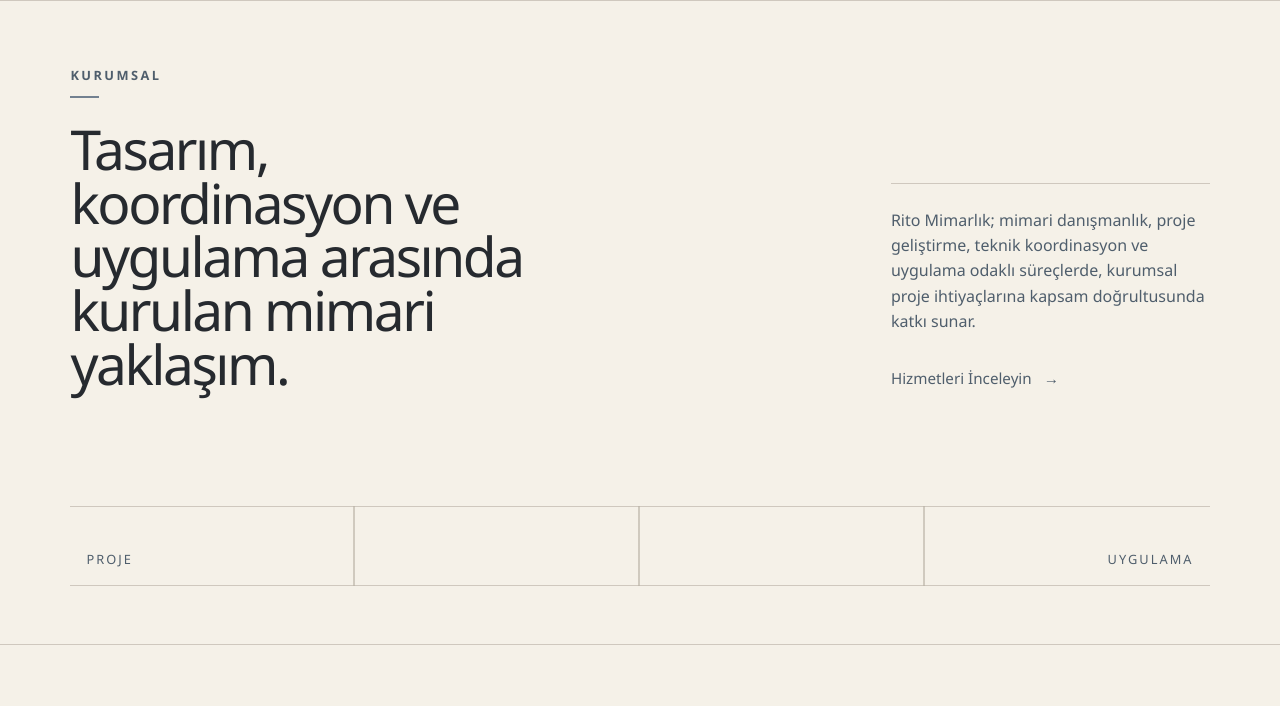
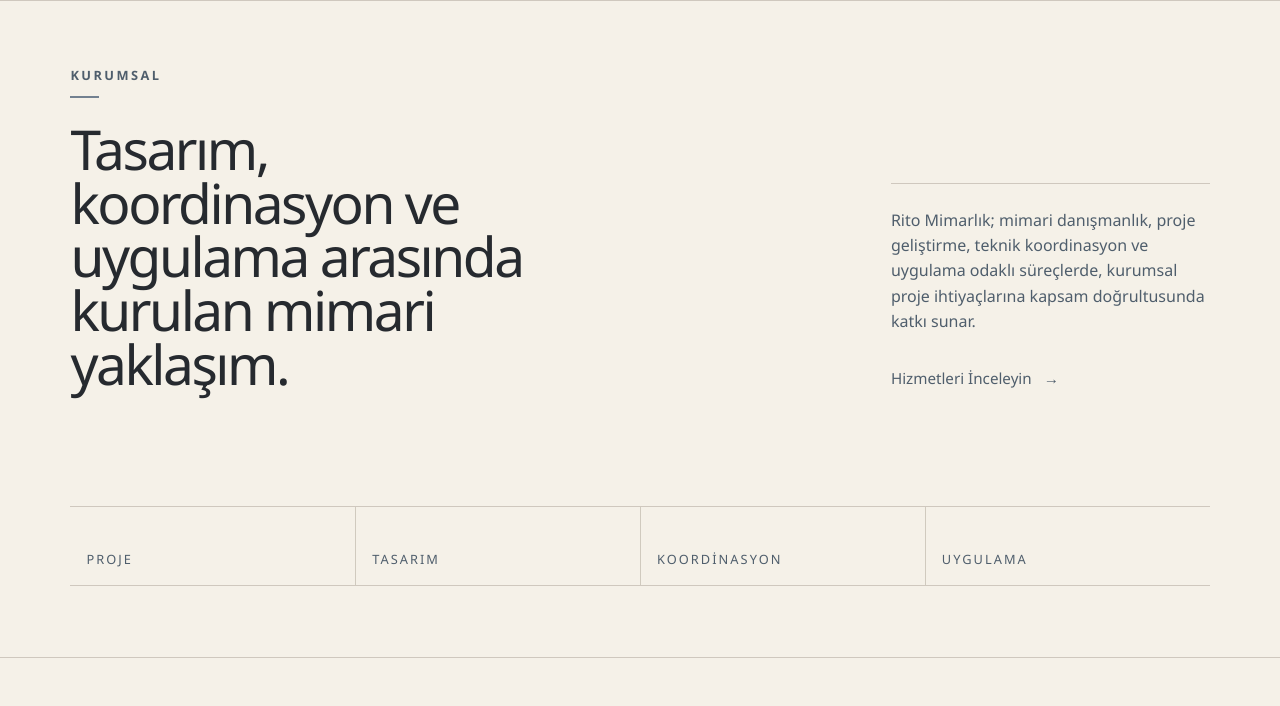
Before and after one commit to fenn-core/rito-mimarlik-web, a plain HTML site: page about/index.html in a window 1280 px wide. Shown: the part 84-790 px from the top of the page. Drawn offline with Linux system fonts and the light colour scheme.

Commit message:
fix bugs in corporate

```diff
--- a/about/index.html
+++ b/about/index.html
@@ -9,7 +9,7 @@
   <title>Kurumsal Yaklaşım | Rito Mimarlık</title>
   <link rel="stylesheet" href="/css/base.css" />
   <link rel="stylesheet" href="/css/components.css" />
-  <link rel="stylesheet" href="/css/pages/about.css" />
+  <link rel="stylesheet" href="/css/pages/about.css?v=20260818-rail-fix" />
 </head>
 
 <body>
@@ -49,7 +49,12 @@
           </p>
           <a class="text-link" href="/services/">Hizmetleri İnceleyin <span aria-hidden="true">→</span></a>
         </div>
-        <div class="about-hero-field" aria-hidden="true"><span>PROJE</span><span>UYGULAMA</span></div>
+        <ol class="about-hero-field" aria-label="Proje yaklaşımı aşamaları">
+          <li>PROJE</li>
+          <li>TASARIM</li>
+          <li>KOORDİNASYON</li>
+          <li>UYGULAMA</li>
+        </ol>
       </div>
     </section>
 
--- a/css/pages/about.css
+++ b/css/pages/about.css
@@ -29,20 +29,29 @@
 }
 
 .about-hero-field {
-  position: relative;
-  display: flex;
+  display: grid;
   min-height: 5rem;
   grid-column: 1 / -1;
-  justify-content: space-between;
-  align-items: flex-end;
   margin-top: clamp(1rem, 3vw, 3rem);
-  padding: var(--space-3);
+  padding: 0;
+  grid-template-columns: repeat(4, minmax(0, 1fr));
   border-block: 1px solid var(--color-border);
-  background:
-    linear-gradient(90deg, transparent 0 24.8%, var(--color-border) 24.8% 25%, transparent 25% 49.8%, var(--color-border) 49.8% 50%, transparent 50% 74.8%, var(--color-border) 74.8% 75%, transparent 75%);
+  list-style: none;
   color: var(--color-slate);
   font-size: var(--font-size-meta);
   letter-spacing: 0.16em;
+}
+
+.about-hero-field li {
+  display: flex;
+  min-width: 0;
+  align-items: flex-end;
+  padding: var(--space-3);
+  border-left: 1px solid var(--color-border);
+}
+
+.about-hero-field li:first-child {
+  border-left: 0;
 }
 
 .company-position {
@@ -255,6 +264,11 @@
   .about-barrier-grid {
     grid-template-columns: 1fr;
   }
+
+  .about-hero-field {
+    overflow-x: auto;
+    grid-template-columns: repeat(4, minmax(9rem, 1fr));
+  }
 }
 
 @media (max-width: 38rem) {
```
